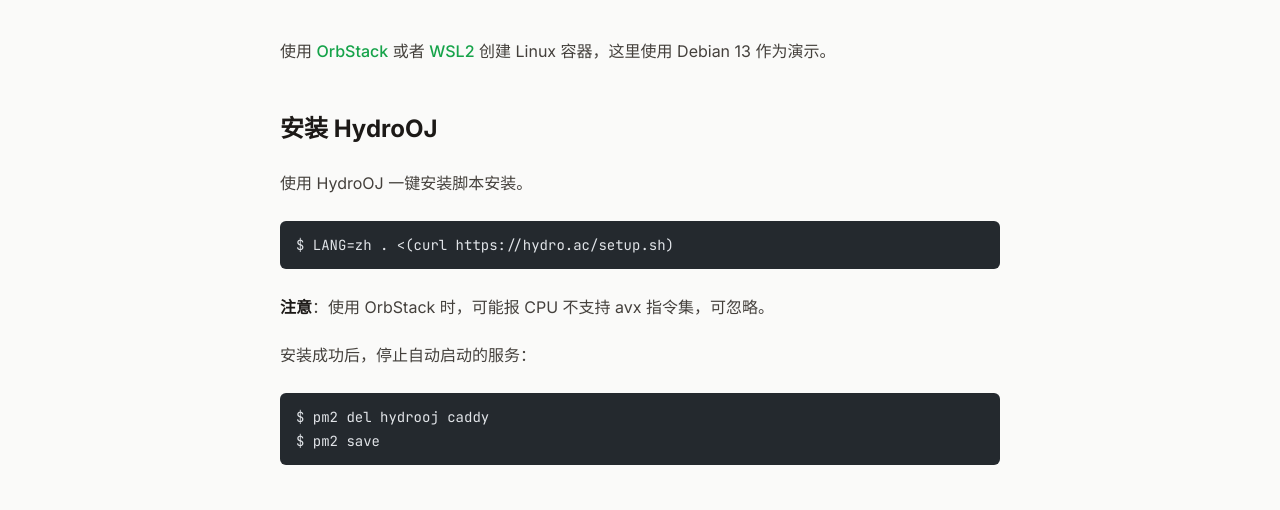
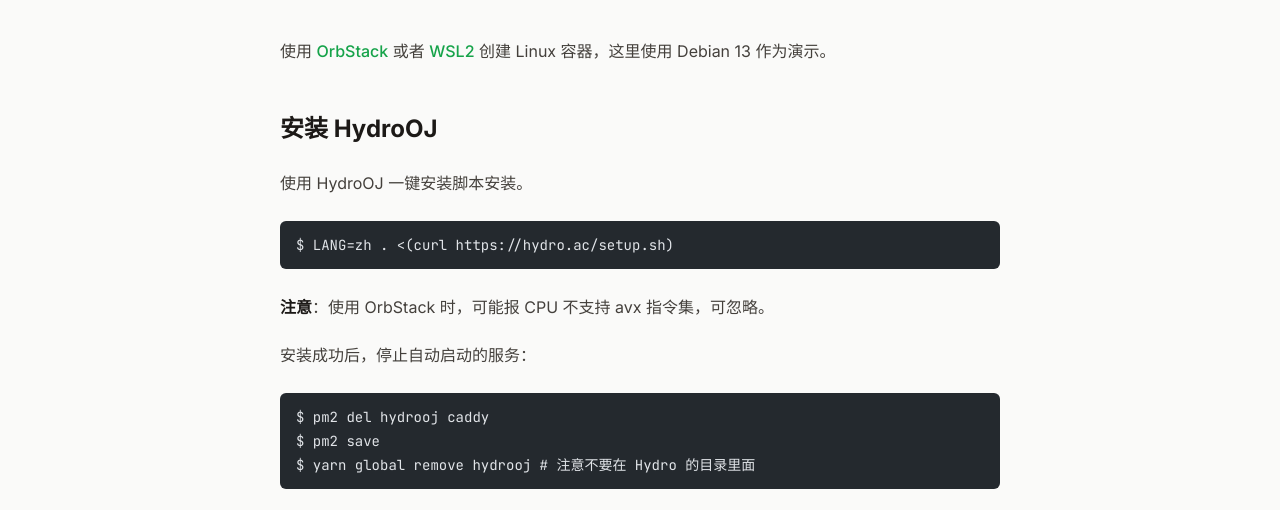
Before and after one commit to gtn1024/gtn1024, an Astro site: page /zh/posts/hydro-dev-environment in a window 1280 px wide. Shown: the part 214-724 px from the top of the page. Built offline with nearby package versions, Linux system fonts and the light colour scheme; Astro itself is replaced by a stand-in of ours; some packages are replaced by stand-ins of ours; code samples lack their colours.

Commit message:
Update hydro-dev-environment.md

````diff
--- a/src/content/posts/hydro-dev-environment.md
+++ b/src/content/posts/hydro-dev-environment.md
@@ -26,6 +26,7 @@
 ```sh
 $ pm2 del hydrooj caddy
 $ pm2 save
+$ yarn global remove hydrooj # 注意不要在 Hydro 的目录里面
 ```
 
 ## 拉取源码
````
